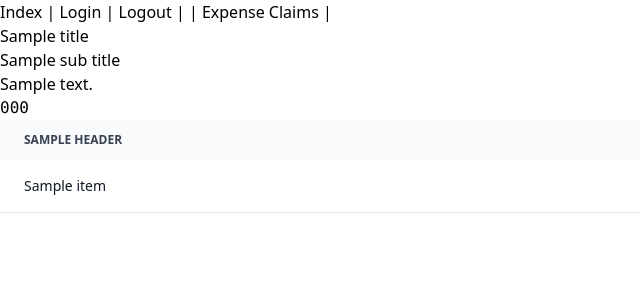
After one commit to learnwithrafiqul/XERO-Integration-Application, a Flask app: template templates/table.html in a window 1280 px wide. The commit adds this page. Shown: the top 300 px of the page, without its empty margins (0-640 px from the left). Run offline with Flask 3, Linux system fonts and the light colour scheme; the template is opened without the code that fills it: most values are stand-ins (such as "Sample title", 1, 10 or a date in 2020); parts of the project's set-up code (start-up, migrations or seed data) failed here and were passed over; some libraries are stand-ins or nearby versions.

Commit message:
add table

```diff
--- a/app.py
+++ b/app.py
@@ -298,8 +298,20 @@
     # print(code)
     sub_title = "Total expense claims found: {}".format(len(expense_claims.expense_claims))
 
+
+    ## get dictionary keys
+
+
+    json_data = json.loads(code)
+    # print(json_data)
+    data = json_data['ExpenseClaims']
+    keys = data[0].keys()
+
+
+
+
     return render_template(
-        "code.html", title="Expense Claims", code=code, sub_title=sub_title
+        "table.html", title="Expense Claims", code=code,items=data,  headers=keys, sub_title=sub_title
     )
 
 
--- a/templates/base.html
+++ b/templates/base.html
@@ -1,20 +1,32 @@
 <!DOCTYPE html>
 <html lang="en">
   <head>
-    <meta charset="UTF-8">
-    <title>{% if title %}{{ title }}{% else %}Welcome to Xero Python oauth starter{% endif %}</title>
+    <meta charset="UTF-8" />
+    <title>
+      {% if title %}{{ title }}{% else %}Welcome to Xero Python oauth starter{%
+      endif %}
+    </title>
+    <script src="https://cdn.tailwindcss.com"></script>
+    <script>
+      tailwind.config = {
+        darkMode: "class",
+        theme: {},
+      };
+    </script>
   </head>
   <body>
     <a href="{{ url_for('index') }}">Index</a> |
     <a href="{{ url_for('login') }}">Login</a> |
     <a href="{{ url_for('logout') }}">Logout</a> |
-<a href="{{ url_for('tenants') }}">Tenants</a> |
-<a href="{{ url_for('export_token') }}">Export Token</a> |
-<a href="{{ url_for('create_contact_person') }}">Create Contact</a> |
-<a href="{{ url_for('create_multiple_contacts') }}">Create Multiple Contacts</a> |
-<a href="{{ url_for('get_expense_claims') }}">Expense Claims</a> |
-<a href="{{ url_for('get_invoices') }}">Invoices</a> |
-<a href="{{ url_for('refresh_token') }}">Refresh Token</a> |
+    <!-- <a href="{{ url_for('tenants') }}">Tenants</a> | -->
+    <!-- <a href="{{ url_for('export_token') }}">Export Token</a> | -->
+    <!-- <a href="{{ url_for('create_contact_person') }}">Create Contact</a> | -->
+    <!-- <a href="{{ url_for('create_multiple_contacts') }}"
+      >Create Multiple Contacts</a
+    > -->
+    | <a href="{{ url_for('get_expense_claims') }}">Expense Claims</a> |
+    <!-- <a href="{{ url_for('get_invoices') }}">Invoices</a> | -->
+    <!-- <a href="{{ url_for('refresh_token') }}">Refresh Token</a> |  -->
     {% block content %}{% endblock %}
     <!--<script src="https://cdn.jsdelivr.net/gh/google/code-prettify@master/loader/run_prettify.js"></script>-->
   </body>
--- /dev/null
+++ b/templates/table.html
@@ -0,0 +1,54 @@
+{% extends "base.html" %} {% block content %}
+<div>
+  <h2>{{ title }}</h2>
+  {% if sub_title %}
+  <h3>{{ sub_title }}</h3>
+  {% endif %} {% if result_list %}
+  <ul>
+    {% for message in result_list %}
+    <li>{{ message }}</li>
+    {% endfor %}
+  </ul>
+  {% endif %}
+  <pre
+    class="prettyprint"
+  ><code class="language-javascript">{{ code }}</code></pre>
+
+  <div class="">
+    <div class="relative overflow-x-auto">
+      <table class="w-full text-sm text-left text-gray-500 dark:text-gray-400">
+        <thead
+          class="text-xs text-gray-700 uppercase bg-gray-50 dark:bg-gray-700 dark:text-gray-400"
+        >
+          <tr>
+            {% for header in headers %}
+            <th scope="col" class="px-6 py-3">{{header}}</th>
+            {% endfor %}
+          </tr>
+        </thead>
+        <tbody>
+          {% for item in items %}
+          <tr class="bg-white border-b dark:bg-gray-800 dark:border-gray-700">
+            {% for header in headers %}
+            <td class="px-6 py-4 text-gray-900">{{ item[header] }}</td>
+            {% endfor %}
+          </tr>
+          {% endfor %}
+        </tbody>
+      </table>
+    </div>
+  </div>
+</div>
+{% endblock %}
+
+<!-- <tr class="bg-white border-b dark:bg-gray-800 dark:border-gray-700">
+  <th
+    scope="row"
+    class="px-6 py-4 font-medium text-gray-900 whitespace-nowrap dark:text-white"
+  >
+    Apple MacBook Pro 17"
+  </th>
+  <td class="px-6 py-4">Silver</td>
+  <td class="px-6 py-4">Laptop</td>
+  <td class="px-6 py-4">$2999</td>
+</tr> -->
```
Lines whose indentation alone changed are shown as unchanged.
